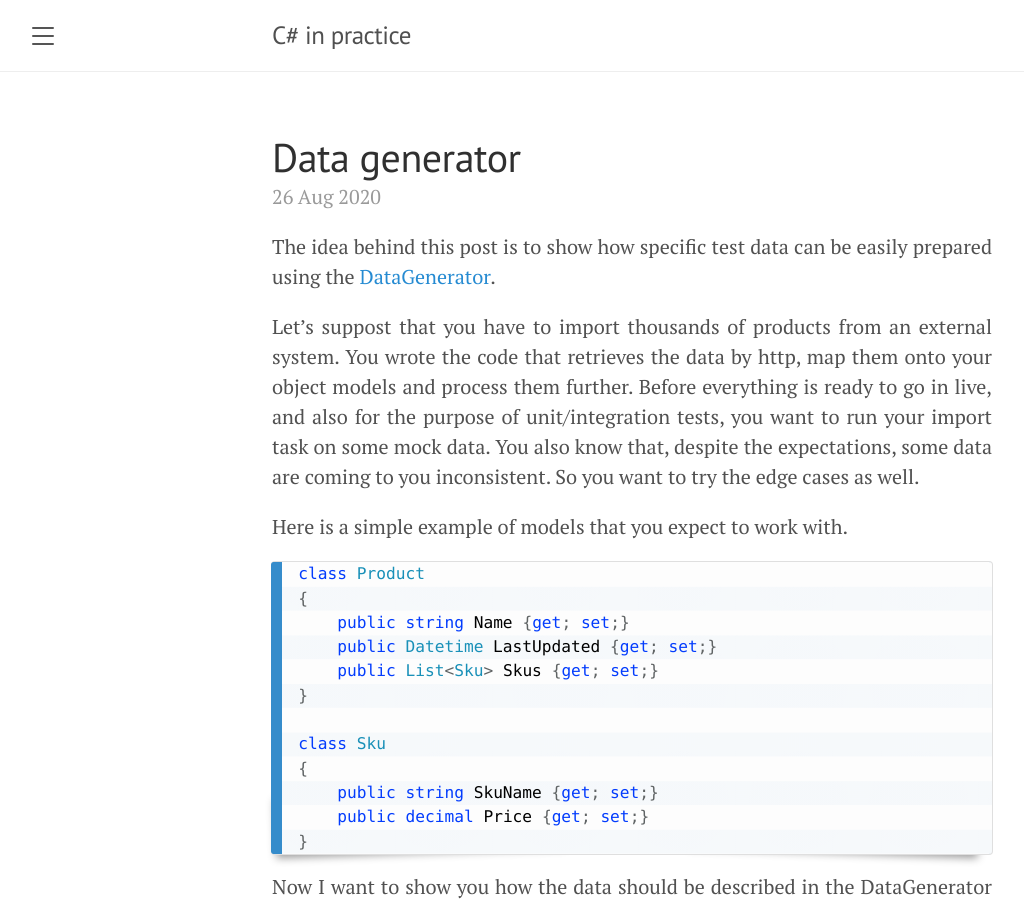
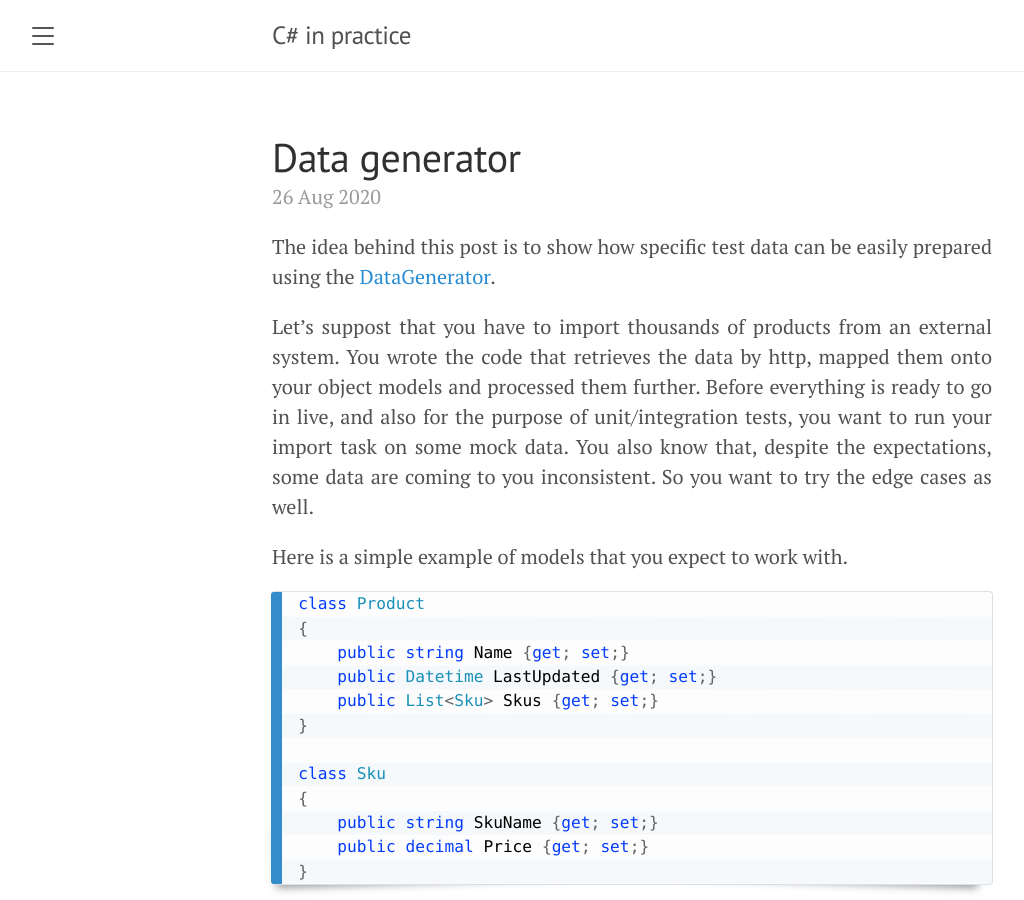
Before and after one commit to akovanev/kovanev.github.io, a Jekyll site: the page built from _posts/2020-08-26-Data-generator.md, in a window 1280 px wide and 900 px high. Shown: the whole window, without its empty margins (8-1032 px from the left). Built offline with Jekyll 4.4.1, drawn with Linux system fonts in a browser that asks for light colours.

Commit message:
data generator post text fixes

```diff
--- a/_posts/2020-08-26-Data-generator.md
+++ b/_posts/2020-08-26-Data-generator.md
@@ -5,7 +5,7 @@ title: Data generator
 
 The idea behind this post is to show how specific test data can be easily prepared using the <a href="https://github.com/akovanev/DataGenerator/">DataGenerator</a>.
 
-Let's suppost that you have to import thousands of products from an external system. You wrote the code that retrieves the data by http, map them onto your object models and process them further. Before everything is ready to go in live, and also for the purpose of unit/integration tests, you want to run your import task on some mock data. You also know that, despite the expectations, some data are coming to you inconsistent. So you want to try the edge cases as well.
+Let's suppost that you have to import thousands of products from an external system. You wrote the code that retrieves the data by http, mapped them onto your object models and processed them further. Before everything is ready to go in live, and also for the purpose of unit/integration tests, you want to run your import task on some mock data. You also know that, despite the expectations, some data are coming to you inconsistent. So you want to try the edge cases as well.
 
 Here is a simple example of models that you expect to work with.
 
```
